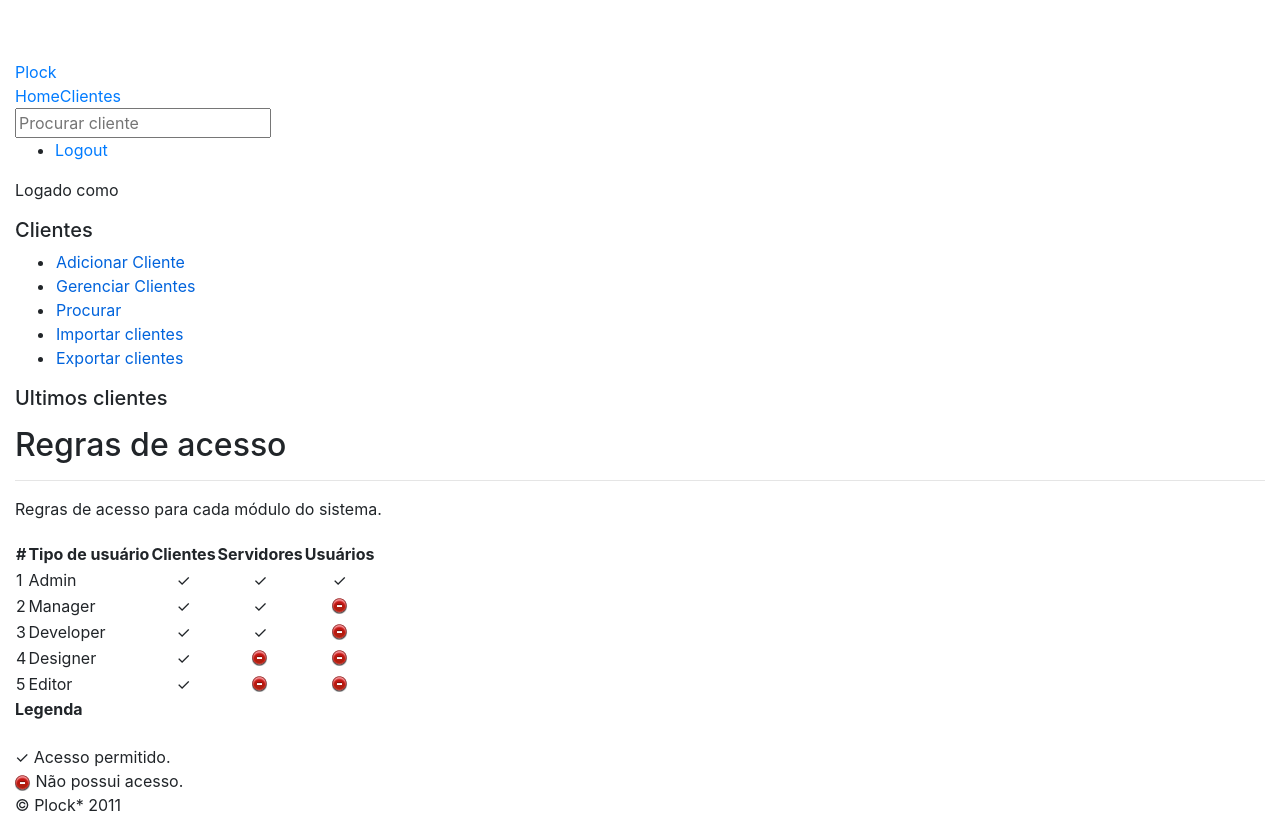
After one commit to Agencia-WT/plock, a CakePHP app: the page made by app/views/users/roles.ctp in a window 1280 px wide. The commit adds this page. Run offline with PHP 8.4 and a stand-in for CakePHP, Linux system fonts and the light colour scheme; the template is opened without the code that fills it, so the values that code supplies are empty; some libraries are stand-ins or nearby versions.

Commit message:
Adicionada tabela com as regras de acesso

```diff
--- a/app/views/layouts/default.ctp
+++ b/app/views/layouts/default.ctp
@@ -67,6 +67,7 @@
           <ul class="list-sidebar">
             <li><?php echo $this->Html->link("Adicionar usuários","/users/add") ?></li>
             <li><?php echo $this->Html->link("Gerenciar usuários","/users") ?></li>
+			<li><?php echo $this->Html->link("Regras de acesso","/users/roles") ?></li>
           </ul>
 	 	  <?php } ?>
 		<!--
--- a/app/views/users/edit.ctp
+++ b/app/views/users/edit.ctp
@@ -1,7 +1,7 @@
 <div style="border-bottom:1px solid #EEE;margin-bottom:10px">
 	<h2>Editar usuário</h2>
 </div>
-	<button class="btn small danger" data-controls-modal="modal-delete-cliente" data-backdrop="true" data-keyboard="true" style="float:right">Deletar usuário</button>
+	<button class="btn small danger" data-controls-modal="modal-delete-cliente" data-backdrop="true" data-keyboard="true" style="float:left">Deletar usuário</button>
 	<br/>
 <hr>
 <?php echo $this->Session->flash('auth'); ?>
--- /dev/null
+++ b/app/views/users/roles.ctp
@@ -0,0 +1,54 @@
+<h2>Regras de acesso</h2>
+<hr>
+<span>Regras de acesso para cada módulo do sistema.</span><br/>
+<table class="zebra-striped" id="tableRegras">
+	<thead>
+		<tr>
+			<th>#</th>
+			<th class="blue">Tipo de usuário</th>
+			<th class="" style="text-align:center">Clientes</th>
+			<th class="" style="text-align:center">Servidores</th>
+			<th class="" style="text-align:center">Usuários</ht>
+		</tr>
+	</thead>
+	<tbody>
+		<tr>
+			<td>1</td>
+			<td>Admin</td>
+			<td style="text-align:center"><span class="label success">✓</span></td>
+			<td style="text-align:center"><span class="label success">✓</span></td>
+			<td style="text-align:center"><span class="label success">✓</span></td>
+		</tr>
+		<tr>
+			<td>2</td>
+			<td>Manager</td>
+			<td style="text-align:center"><span class="label success">✓</span></td>
+			<td style="text-align:center"><span class="label success">✓</span></td>
+			<td style="text-align:center"><?php echo $this->Html->image('denied.png') ?></td>
+		</tr>
+		<tr>
+			<td>3</td>
+			<td>Developer</td>
+			<td style="text-align:center"><span class="label success">✓</span></td>
+			<td style="text-align:center"><span class="label success">✓</span></td>
+			<td style="text-align:center"><?php echo $this->Html->image('denied.png') ?></td>
+		</tr>
+		<tr>
+			<td>4</td>
+			<td>Designer</td>
+			<td style="text-align:center"><span class="label success">✓</span></td>
+			<td style="text-align:center"><?php echo $this->Html->image('denied.png') ?></td>
+			<td style="text-align:center"><?php echo $this->Html->image('denied.png') ?></td>
+		</tr>
+		<tr>
+			<td>5</td>
+			<td>Editor</td>
+			<td style="text-align:center"><span class="label success">✓</span></td>
+			<td style="text-align:center"><?php echo $this->Html->image('denied.png') ?></td>
+			<td style="text-align:center"><?php echo $this->Html->image('denied.png') ?></td>
+		</tr>
+	</tbody>
+</table>
+<strong>Legenda</strong><br/><br/>
+<span class="label success">✓</span> Acesso permitido.<br/>
+<?php echo $this->Html->image('denied.png') ?> Não possui acesso.</span>
--- a/app/webroot/css/style.css
+++ b/app/webroot/css/style.css
@@ -89,3 +89,6 @@ body {
 .link-button{
 	text-decoration:none !important;
 }
+#tableRegras{
+	margin-top:20px;
+}
```
Also changed, not shown: app/controllers/users_controller.php (+9 -0 lines), app/webroot/img/denied.png (added), 11 other files.
